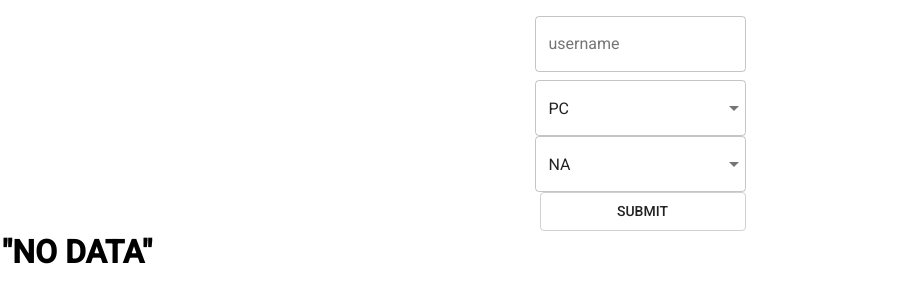
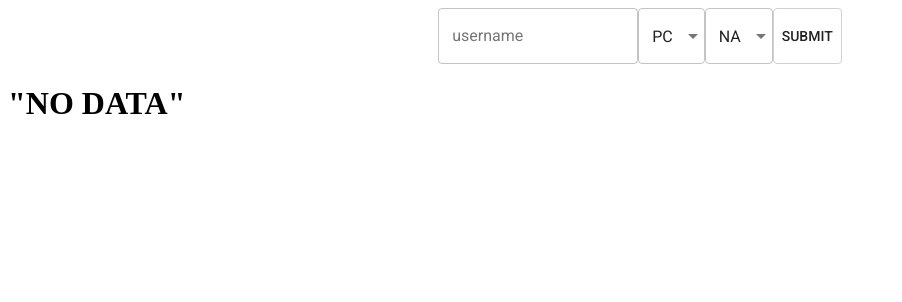
Before and after one commit to Paul-Proteus/PUBG-Stats, a React app: page / in a window 1280 px wide. Shown: the top 302 px of the page, without its empty margins (0-902 px from the left). Built offline with nearby package versions, Linux system fonts and the light colour scheme.

Commit message:
styled FormContainer Component using MUI, changes to selectors are now reflected in state

```diff
--- a/src/client/css/style.css
+++ b/src/client/css/style.css
@@ -1,26 +1,37 @@
 
-body {
+/* body {
   display: flex;
   flex-direction: column;
   margin: 0px 0px;;
   justify-content: center;
-  /* background: lightblue; */
+  /* background: lightblue;
   font-family: roboto;
-}
+} */
 
-.select {
+/* .select {
   background: red;
   padding: 200px;
-}
+} */
 
-.container {
+/* .container {
   display: flex;
   flex-direction: row;
   justify-content: center;
   margin: 0;
-  /* padding: 20px; */
-  /* background: gold; */
-}
+  padding: 20px;
+  background: gold;
+} */
+
+.formControl {
+    margin: 0;
+    border: 0;
+    display: inline-flex;
+    padding: 0;
+    position: relative;
+    min-width: 0;
+    flex-direction: row;
+    vertical-align: top
+};
 
 .sContainer {
   display: flex;
@@ -80,7 +91,7 @@ body {
   font: inherit;
 }
 
-input {
+/* input {
   line-height: normal;
 }
 
@@ -90,7 +101,7 @@ h1 {
 
 p {
   margin: 2px;
-}
+} */
 
 .form {
   display: flex;
--- a/src/client/js/App.js
+++ b/src/client/js/App.js
@@ -63,9 +63,16 @@ class App extends Component {
   };
 
   handleChange = (e) => {
-    this.setState({
-      [e.target.id]: e.target.value
-    });
+
+    if (e.target.id) {
+      this.setState({
+        [e.target.id]: e.target.value
+      });
+    } else {
+      this.setState({
+        [e.target.name]: e.target.value
+      });
+    }
   };
 
   render() {
--- a/src/client/js/components/container/FormContainer.js
+++ b/src/client/js/components/container/FormContainer.js
@@ -8,8 +8,35 @@ import InputLabel from '@material-ui/core';
 import MenuItem from '@material-ui/core/MenuItem';
 import { withStyles } from '@material-ui/core/styles';
 import TextField from '@material-ui/core/TextField';
+// import styles from '../../../css/style.css';
 
-import styles from '../../../css/style.css';
+const styles = theme => ({
+  container: {
+    display: 'flex',
+    "flex-direction": "row",
+    "justify-content": "center"
+  },
+  root: {
+    margin: 0,
+    border: 0,
+    display: "flex",
+    padding: 0,
+    position: "relative",
+    "min-width": 0,
+    "flex-direction": "row",
+    "vertical-align": "top",
+  },
+  textField: {
+    width: 200,
+    margin: 0
+  },
+  btn: {
+    border: '1px solid #d1d1d1',
+    margin: 0
+  }
+})
+
+
 
 class FormContainer extends Component {
   constructor(props) {
@@ -28,14 +55,8 @@ class FormContainer extends Component {
     this.props.onSubmit(e)
   };
 
-  // componentDidMount() {
-  //   this.setState({
-  //     labelWidth: ReactDOM.findDOMNode(this.InputLabelRef).offsetWidth,
-  //   });
-  // }
-
   render() {
-    const { username, platform, region } = this.props;
+    const { username, platform, region, classes } = this.props;
     console.log('region -->', region)
 
     return (
@@ -43,10 +64,11 @@ class FormContainer extends Component {
 
         {/* <form className={styles.container} id="username-form" onSubmit={this.handleSubmit}> */}
 
-        <form className={styles.container} autoComplete="off">
-        <FormControl variant="outlined">
+        <form className={classes.container} autoComplete="off">
+        <FormControl variant="outlined" className={classes.root} >
 
         <TextField
+          className={classes.textField}
           id="username"
           label="username"
           value={username}
@@ -66,7 +88,6 @@ class FormContainer extends Component {
               />
             }
             >
-            <MenuItem value=""><em>None</em></MenuItem>
             <MenuItem value={'steam'}>PC</MenuItem>
             <MenuItem value={'xbox'}>XBOX</MenuItem>
 
@@ -75,18 +96,14 @@ class FormContainer extends Component {
           <Select
             value={region}
             onChange={this.handleChange}
-            id="region"
             input={
               <OutlinedInput
               labelWidth={0}
+              name="region"
               value={region}
-              id="region"
               />
             }
             >
-            <MenuItem value="">
-              <em>None</em>
-            </MenuItem>
             <MenuItem value={'NA'}>NA</MenuItem>
             <MenuItem value={'EU'}>EU</MenuItem>
             <MenuItem value={'AS'}>AS</MenuItem>
@@ -101,11 +118,8 @@ class FormContainer extends Component {
           </Select>
 
           <Button
-            style={
-              {border: "1px solid #d1d1d1",
-              marginLeft: "5px"
-
-            }} type="submit" onClick={this.handleSubmit} >
+            className={classes.btn}
+            type="submit" onClick={this.handleSubmit} >
               Submit
               </Button>
 
@@ -160,4 +174,4 @@ class FormContainer extends Component {
   }
 };
 
-export default FormContainer;
+export default withStyles(styles)(FormContainer);
```
